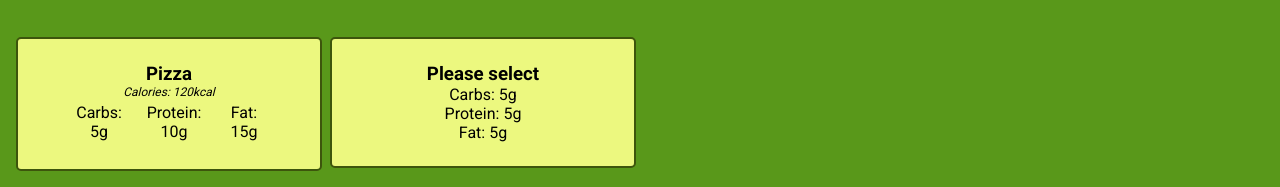
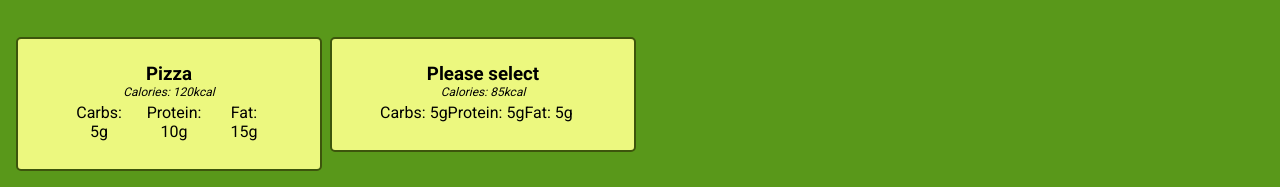
Before and after one commit to ronttizz/foodTracker, a plain HTML site: page index.html in a window 1280 px wide. Both pictures are taken after typing "5", "5", "5" into the empty fields and a click on the button "Add food". Shown: the part 699-886 px from the top of the page. Drawn offline with Linux system fonts and the light colour scheme.

Commit message:
Added missing calories to added food

```diff
--- a/script.js
+++ b/script.js
@@ -1,4 +1,4 @@
-// import { FetchWrapper } from "./fetch-wrapper.js";
+import { FetchWrapper } from "./fetch-wrapper.js";
 
 const foodDetails = document.querySelector("#food");
 const totalCalories = document.querySelector("#total");
@@ -7,6 +7,9 @@ const foodName = document.querySelector("#foodName");
 const carbs = document.querySelector("#carbs");
 const protein = document.querySelector("#protein");
 const fat = document.querySelector("#fat");
+const FoodAPI = new FetchWrapper(
+  "https://firestore.googleapis.com/v1/projects/programmingjs-90a13/databases/(default)/documents/"
+);
 
 const clear = document.querySelector("#clear");
 
@@ -18,22 +21,35 @@ const addFood = (e) => {
   const fatValue = fat.value;
   const calories = carbsValue * 4 + proteinValue * 4 + fatValue * 9;
 
-  addFoodToList(foodNameString, carbsValue, proteinValue, fatValue);
+  const body = {
+    foodName: foodNameString,
+    carbs: carbsValue,
+    protein: proteinValue,
+    fat: fatValue,
+    calories: calories,
+  };
+  addFoodToList(foodNameString, carbsValue, proteinValue, fatValue, calories);
 };
 
-const addFoodToList = (foodNameString, carbsValue, proteinValue, fatValue) => {
+const addFoodToList = (foodNameString, carbsValue, proteinValue, fatValue, calories) => {
   let element = `<div class="foodListItem">
   <div>
     <h3>${foodNameString}</h2>
   </div>
   <div>
-      <p>Carbs: <span id="foodCarbs">${carbsValue}</span>g</p>
+    <p class="small">Calories: <span id="calories">${calories}</span>kcal</p>
+  </div>
+  <div class="macro">
+      <div>
+      <p>Carbs: <span class="foodCarbs">${carbsValue}</span>g</p>
       </div>
       <div>
-      <p>Protein: <span id="foodProtein">${proteinValue}</span>g</p>
+      <p>Protein: <span class="foodProtein">${proteinValue}</span>g</p>
       </div>
       <div>
-      <p>Fat: <span id="foodFat">${fatValue}</span>g</p>
+      <p>Fat: <span class="foodFat">${fatValue}</span>g</p>
+      </div>
+  </div>
 </div>`;
   foodList.insertAdjacentHTML("beforeend", element);
 };
```
Also changed, not shown: index.html (+0 -2 lines). Lines whose indentation alone changed are shown as unchanged.
